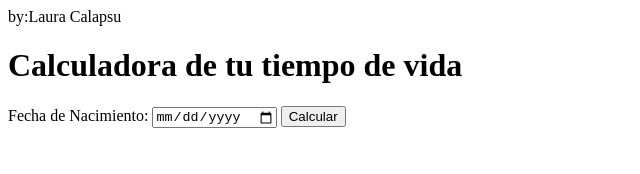
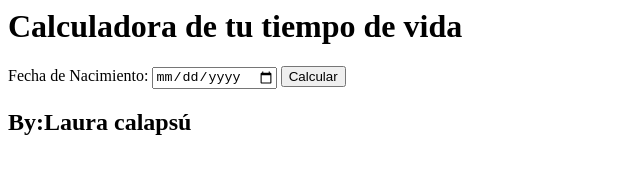
Before and after one commit to laura2338/vida2.0, a plain HTML site: page index.html in a window 1280 px wide. Shown: the whole page, without its empty margins (0-640 px from the left). Drawn offline with Linux system fonts and the light colour scheme.

Commit message:
Add files via upload

```diff
--- a/index.html
+++ b/index.html
@@ -5,9 +5,9 @@
     <title>Calculadora de tu tiempo de vida</title>
 </head>
 <body>
- by:Laura Calapsu
     <h1>Calculadora de tu tiempo de vida</h1>
     <label for="birthdate">Fecha de Nacimiento:</label>
     <input type="date" id="birthdate">
     <button onclick="calculateAge()">Calcular </button>
     <div id="result"></div>
+    <h2>By:Laura calapsú</h2>
```
